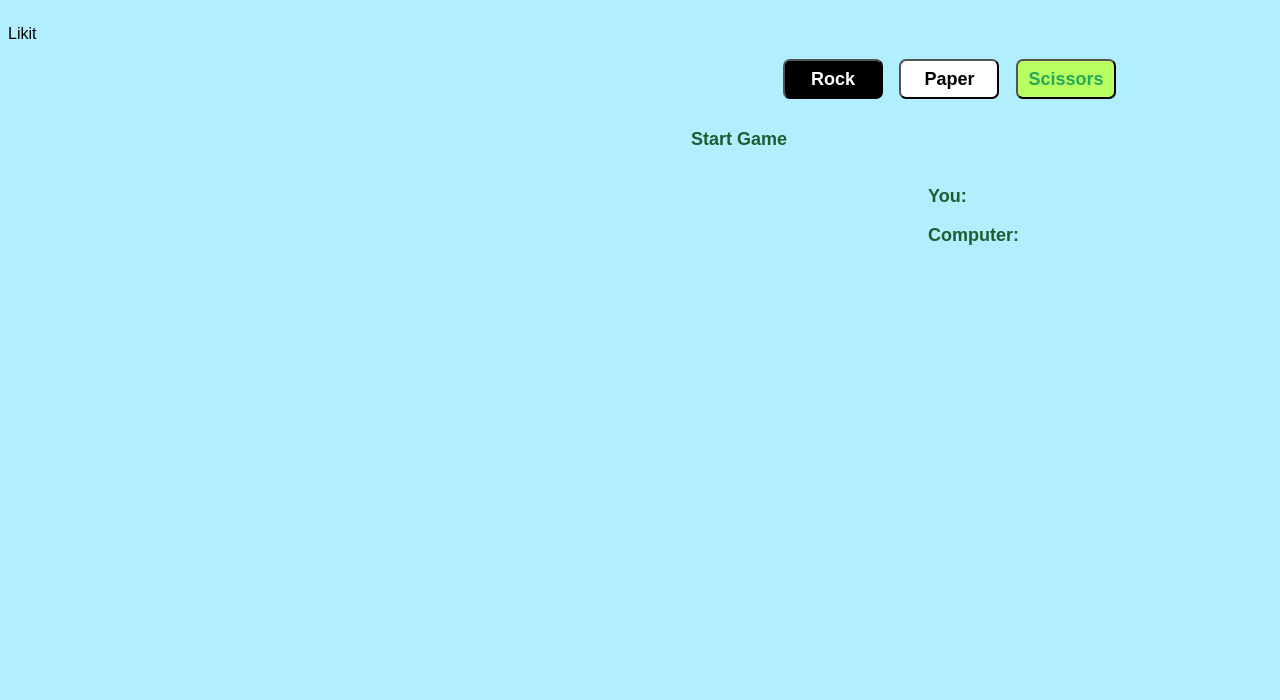
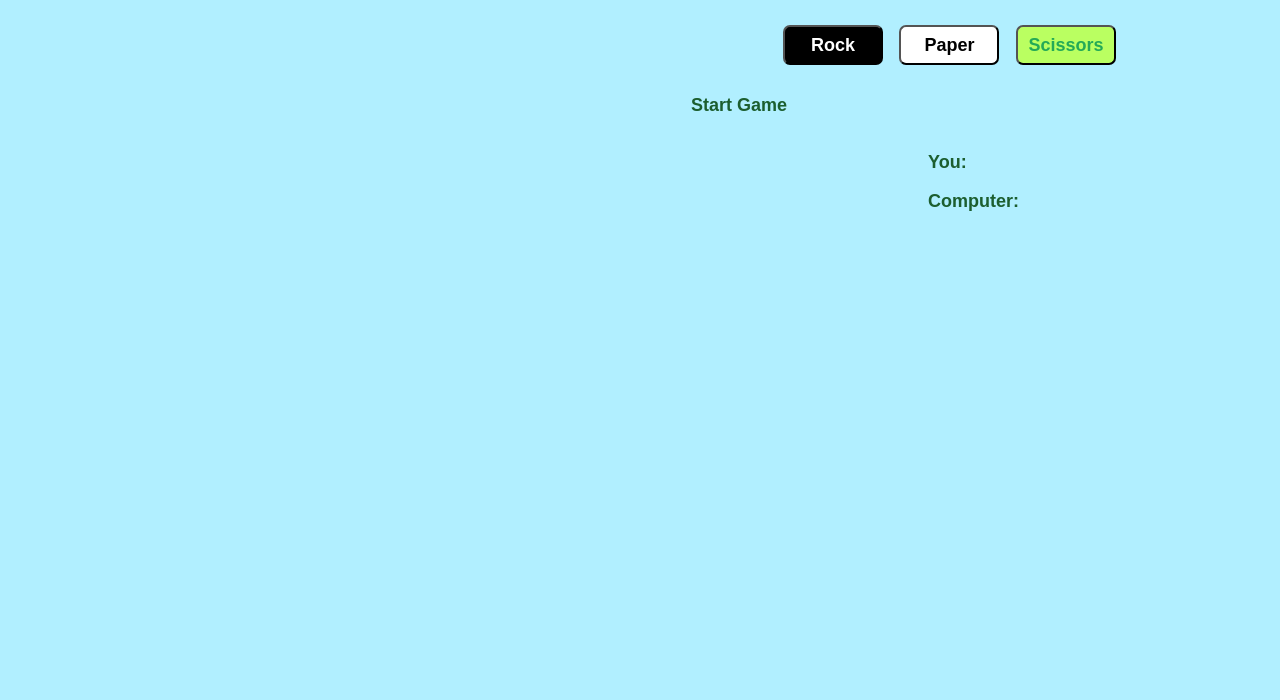
Before and after one commit to thesanju/rock-paper-scissors, a plain HTML site: page index.html in a window 1280 px wide. Shown: the part 100-800 px from the top of the page. Drawn offline with Linux system fonts and the light colour scheme.

Commit message:
removed name

```diff
--- a/index.html
+++ b/index.html
@@ -10,7 +10,6 @@
 
 <body>
     <p class="title">Rock Paper Scissor</p>
-    <p>Likit</p>
     <button class="btn-1" onclick="rock()">Rock</button>
     <button class="btn-2" onclick="paper()">Paper</button>
     <button class="btn-3" onclick="scissors()">Scissors</button>
```
